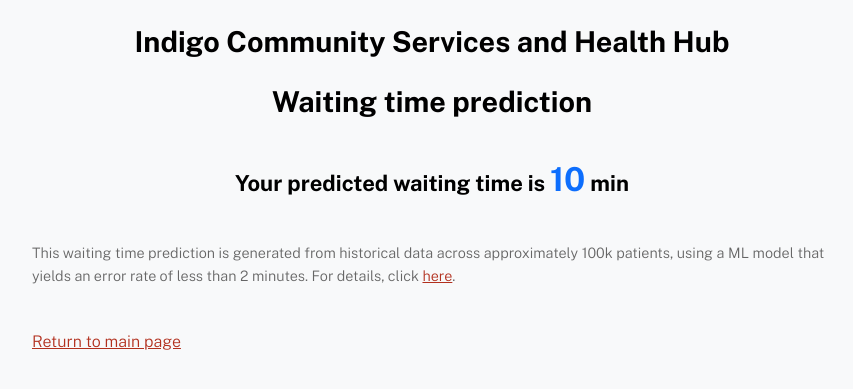
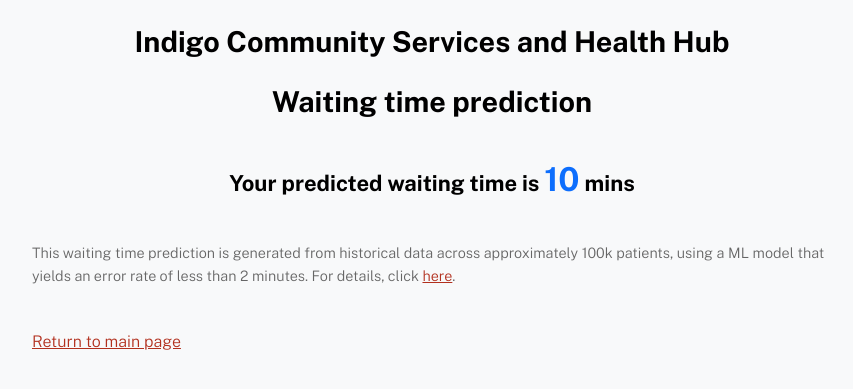
Before and after one commit to t-ching/wt-prediction, a Flask app: template templates/WaitingTime.html in a window 1280 px wide. Shown: the top 389 px of the page, without its empty margins (58-911 px from the left). Run offline with Flask 3, Linux system fonts and the light colour scheme; the template is opened without the code that fills it: most values are stand-ins (such as "Sample title", 1, 10 or a date in 2020); parts of the project's set-up code (start-up, migrations or seed data) failed here and were passed over.

Commit message:
Update WaitingTime.html

```diff
--- a/templates/WaitingTime.html
+++ b/templates/WaitingTime.html
@@ -18,7 +18,7 @@
   </h3> -->
   <h3 style="text-align: center;">
     Your predicted waiting time is
-    <span style="color: #0d6efd; font-weight: bold; font-size: 1.5em;">{{waitmin+1}}</span> min
+    <span style="color: #0d6efd; font-weight: bold; font-size: 1.5em;">{{waitmin+1}}</span> mins
     <!-- <span style="color: #0d6efd; font-weight: bold; font-size: 1.5em;">{{waitsec}}</span> sec. -->
   </h3>
   <!-- <h3 style="text-align: center;">
```
